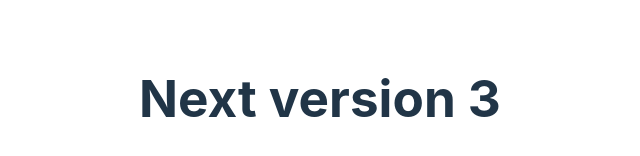
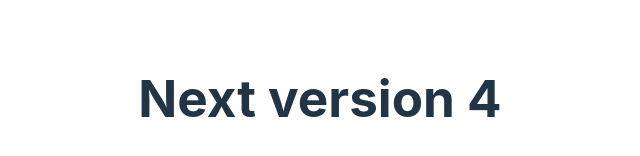
Before and after one commit to anglesson/hello-react, a React (Vite) app: page / in a window 1280 px wide. Shown: the part 302-458 px from the top of the page, without its empty margins (320-960 px from the left). Built offline with nearby package versions, Linux system fonts and the light colour scheme.

Commit message:
feat: Version 4

```diff
--- a/src/App.tsx
+++ b/src/App.tsx
@@ -5,7 +5,7 @@ function App() {
 
   return (
     <>
-      <h1>Next version 3</h1>
+      <h1>Next version 4</h1>
     </>
   )
 }
```
